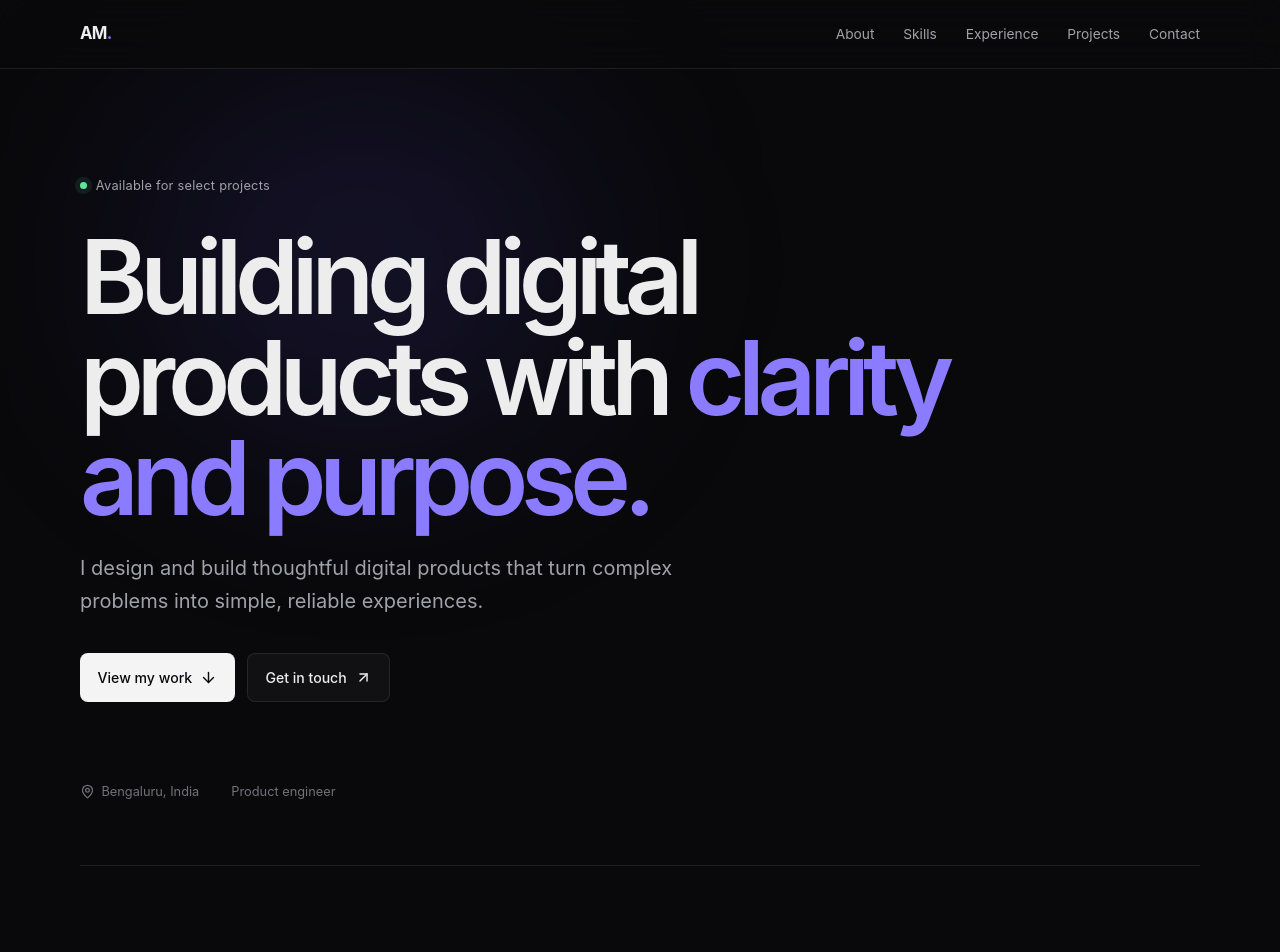
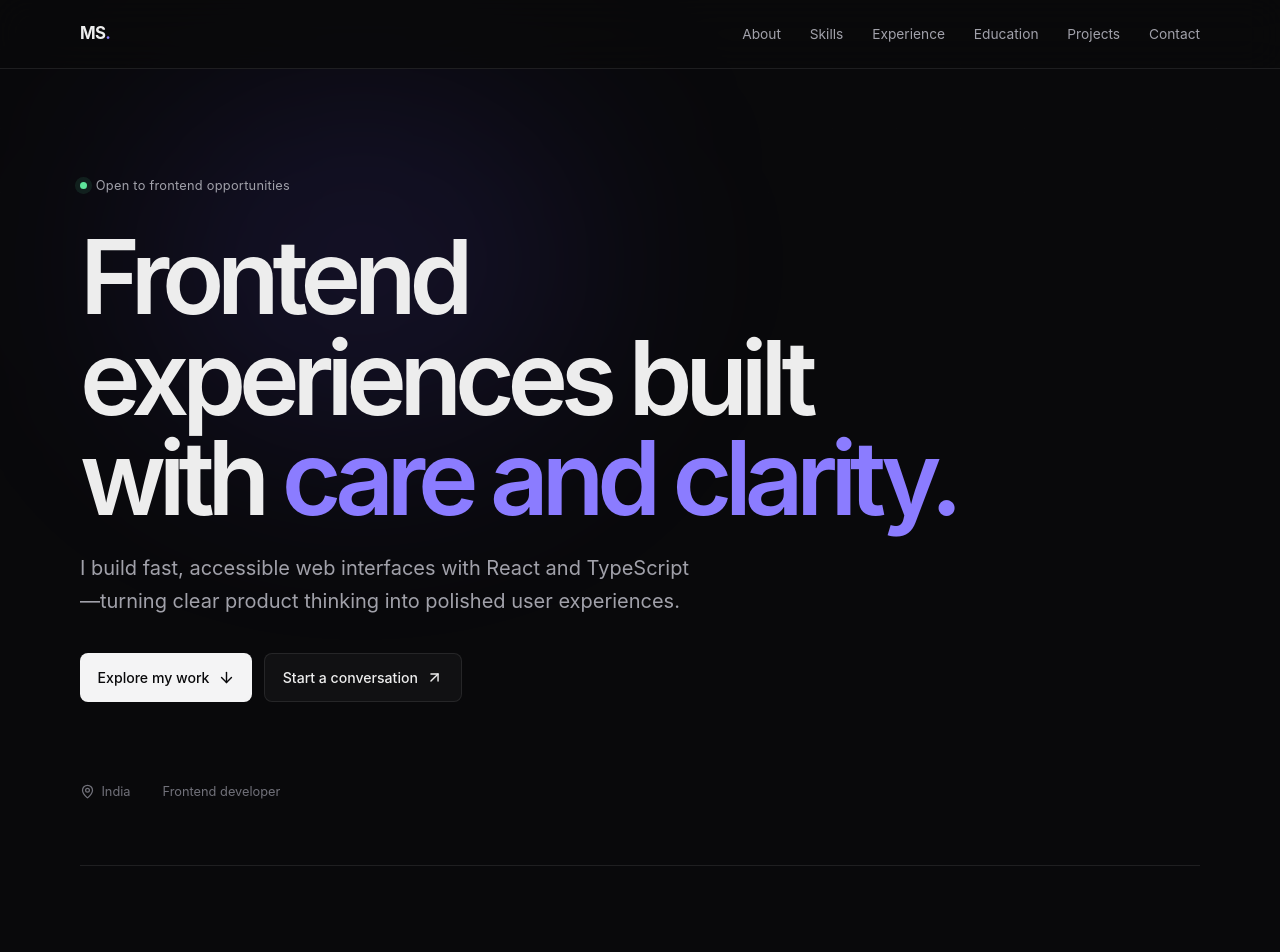
Before and after one commit to ccsalman545/muhammed-salman-portfolio, a React (Vite) app: page / in a window 1280 px wide. Shown: the top 952 px of the page. Built offline with nearby package versions, Linux system fonts and the light colour scheme.

Commit message:
Replace placeholder content with authentic profile

```diff
--- a/src/App.tsx
+++ b/src/App.tsx
@@ -1,8 +1,9 @@
 import {
   ArrowDown,
   ArrowUpRight,
+  Check,
   Code2,
-  ContactRound,
+  GitBranch,
   Mail,
   MapPin,
 } from 'lucide-react'
@@ -13,92 +14,70 @@ import { portfolio } from './data/portfolio'
 function App() {
   return (
     <div id="top">
-      <a className="skip-link" href="#main">Skip to content</a>
+      <a className="skip-link" href="#main">Skip to main content</a>
       <Header />
 
       <main id="main">
         <section className="hero container" aria-labelledby="hero-title">
           <div className="hero-glow" aria-hidden="true" />
-          <div className="availability reveal">
-            <span aria-hidden="true" /> Available for select projects
-          </div>
+          <p className="availability reveal">
+            <span aria-hidden="true" /> {portfolio.availability}
+          </p>
           <h1 id="hero-title" className="reveal delay-1">
-            Building digital products with <span>clarity and purpose.</span>
+            Frontend experiences built with <span>care and clarity.</span>
           </h1>
           <p className="hero-copy reveal delay-2">{portfolio.intro}</p>
           <div className="hero-actions reveal delay-3">
             <a className="button primary" href="#projects">
-              View my work <ArrowDown size={17} />
+              Explore my work <ArrowDown size={17} aria-hidden="true" />
             </a>
             <a className="button secondary" href={`mailto:${portfolio.email}`}>
-              Get in touch <ArrowUpRight size={17} />
+              Start a conversation <ArrowUpRight size={17} aria-hidden="true" />
             </a>
           </div>
-          <div className="hero-meta reveal delay-3">
-            <span><MapPin size={15} /> {portfolio.location}</span>
+          <div className="hero-meta reveal delay-3" aria-label="Profile summary">
+            <span><MapPin size={15} aria-hidden="true" /> {portfolio.location}</span>
             <span>{portfolio.role}</span>
           </div>
         </section>
 
-        <section id="about" className="section container split-section">
-          <SectionHeading eyebrow="01 / About" title="A builder who cares about the details." />
+        <section id="about" className="section container split-section" aria-labelledby="about-title">
+          <SectionHeading id="about-title" eyebrow="01 / About" title="Engineering thoughtful interfaces." />
           <div className="body-copy reveal">
-            <p>{portfolio.about}</p>
-            <p>
-              My approach combines pragmatic engineering, careful interaction design,
-              and close collaboration. The result is software that feels calm, fast,
-              and obvious to use.
-            </p>
+            {portfolio.about.map((paragraph) => <p key={paragraph}>{paragraph}</p>)}
           </div>
         </section>
 
-        <section id="skills" className="section container split-section">
-          <SectionHeading eyebrow="02 / Skills" title="Tools I use to ship quality work." />
-          <ul className="skill-grid reveal" aria-label="Technical skills">
-            {portfolio.skills.map((skill, index) => (
-              <li key={skill}><span>{String(index + 1).padStart(2, '0')}</span>{skill}</li>
-            ))}
-          </ul>
-        </section>
-
-        <section id="experience" className="section container">
-          <SectionHeading eyebrow="03 / Experience" title="Where I’ve made an impact." />
-          <div className="timeline">
-            {portfolio.experience.map((item) => (
-              <article className="timeline-item reveal" key={item.company}>
-                <p className="period">{item.period}</p>
-                <div>
-                  <h3>{item.role}</h3>
-                  <p className="company">{item.company}</p>
-                </div>
-                <p>{item.description}</p>
-              </article>
+        <section id="skills" className="section container split-section" aria-labelledby="skills-title">
+          <SectionHeading id="skills-title" eyebrow="02 / Capabilities" title="A focused frontend toolkit." />
+          <div className="skill-groups reveal">
+            {portfolio.skillGroups.map((group) => (
+              <div className="skill-group" key={group.label}>
+                <h3>{group.label}</h3>
+                <ul aria-label={`${group.label} skills`}>
+                  {group.skills.map((skill) => <li key={skill}>{skill}</li>)}
+                </ul>
+              </div>
             ))}
           </div>
         </section>
 
-        <section id="education" className="section container split-section">
-          <SectionHeading eyebrow="04 / Education" title="The foundation." />
-          <article className="education-card reveal">
-            <div>
-              <p className="period">{portfolio.education.period}</p>
-              <h3>{portfolio.education.degree}</h3>
-              <p>{portfolio.education.school}</p>
-            </div>
-          </article>
-        </section>
-
-        <section id="projects" className="section container">
-          <SectionHeading eyebrow="05 / Projects" title="Selected work." />
-          <div className="project-grid">
-            {portfolio.projects.map((project, index) => (
-              <article className="project-card reveal" key={project.title}>
-                <div className="project-number">0{index + 1}</div>
+        <section id="experience" className="section container" aria-labelledby="experience-title">
+          <SectionHeading id="experience-title" eyebrow="03 / Experience" title="Learning by shipping." />
+          <div className="timeline">
+            {portfolio.experience.map((item) => (
+              <article className="timeline-item reveal" key={item.organization}>
+                <p className="period">{item.period}</p>
                 <div>
-                  <h3>{project.title}</h3>
-                  <p>{project.description}</p>
-                  <ul aria-label={`${project.title} technologies`}>
-                    {project.tags.map((tag) => <li key={tag}>{tag}</li>)}
+                  <h3>{item.role}</h3>
+                  <p className="company">{item.organization}</p>
+                </div>
+                <div>
+                  <p>{item.description}</p>
+                  <ul className="achievement-list">
+                    {item.achievements.map((achievement) => (
+                      <li key={achievement}><Check size={15} aria-hidden="true" />{achievement}</li>
+                    ))}
                   </ul>
                 </div>
               </article>
@@ -106,23 +85,73 @@ function App() {
           </div>
         </section>
 
-        <section id="contact" className="contact section container">
+        <section id="education" className="section container split-section" aria-labelledby="education-title">
+          <SectionHeading id="education-title" eyebrow="04 / Education" title="Continuous, practical learning." />
+          <article className="education-card reveal">
+            <p className="period">{portfolio.education.period}</p>
+            <h3>{portfolio.education.program}</h3>
+            <p className="education-provider">{portfolio.education.provider}</p>
+            <p>{portfolio.education.description}</p>
+          </article>
+        </section>
+
+        <section id="projects" className="section container" aria-labelledby="projects-title">
+          <SectionHeading id="projects-title" eyebrow="05 / Work" title="Selected project." />
+          <div className="project-grid">
+            {portfolio.projects.map((project) => (
+              <article className="project-card reveal" key={project.title}>
+                <div className="project-topline">
+                  <span>{project.label}</span>
+                  <span>2026</span>
+                </div>
+                <div className="project-content">
+                  <div>
+                    <h3>{project.title}</h3>
+                    <p>{project.description}</p>
+                    <ul className="impact-list">
+                      {project.impact.map((item) => <li key={item}>{item}</li>)}
+                    </ul>
+                  </div>
+                  <div className="project-aside">
+                    <ul className="project-tags" aria-label={`${project.title} technologies`}>
+                      {project.tags.map((tag) => <li key={tag}>{tag}</li>)}
+                    </ul>
+                    <div className="project-actions">
+                      <a className="text-link" href={project.liveUrl} target="_blank" rel="noreferrer">
+                        Live site <ArrowUpRight size={16} aria-hidden="true" />
+                      </a>
+                      <a className="text-link" href={project.sourceUrl} target="_blank" rel="noreferrer">
+                        Source code <Code2 size={16} aria-hidden="true" />
+                      </a>
+                    </div>
+                  </div>
+                </div>
+              </article>
+            ))}
+          </div>
+        </section>
+
+        <section id="contact" className="contact section container" aria-labelledby="contact-title">
           <p className="eyebrow reveal">06 / Contact</p>
-          <h2 className="reveal">Have a thoughtful project in mind?</h2>
-          <p className="reveal">I’m always interested in good problems and the people working on them.</p>
-          <a className="contact-link reveal" href={`mailto:${portfolio.email}`}>
-            <Mail size={22} /> {portfolio.email}
-          </a>
+          <h2 id="contact-title" className="reveal">Let’s build something useful.</h2>
+          <p className="reveal">I’m open to frontend opportunities and conversations about thoughtful web products.</p>
+          <div className="contact-actions reveal">
+            <a className="button primary" href={`mailto:${portfolio.email}`}>
+              <Mail size={18} aria-hidden="true" /> Email me
+            </a>
+            <a className="button secondary" href={portfolio.links.github} target="_blank" rel="noreferrer">
+              <GitBranch size={18} aria-hidden="true" /> View GitHub
+            </a>
+          </div>
+          <a className="contact-email reveal" href={`mailto:${portfolio.email}`}>{portfolio.email}</a>
         </section>
       </main>
 
       <footer className="footer">
         <div className="container footer-inner">
           <p>© {new Date().getFullYear()} {portfolio.name}</p>
-          <div className="social-links">
-            <a href={portfolio.links.repository} target="_blank" rel="noreferrer" aria-label="Portfolio source code on GitHub"><Code2 size={19} /></a>
-            <a href={portfolio.links.linkedin} target="_blank" rel="noreferrer" aria-label="LinkedIn"><ContactRound size={19} /></a>
-          </div>
+          <p>Designed and built with React + TypeScript</p>
+          <a href="#top">Back to top <ArrowUpRight size={14} aria-hidden="true" /></a>
         </div>
       </footer>
     </div>
--- a/src/components/Header.tsx
+++ b/src/components/Header.tsx
@@ -2,7 +2,7 @@ import { Menu, X } from 'lucide-react'
 import { useState } from 'react'
 import { portfolio } from '../data/portfolio'
 
-const links = ['About', 'Skills', 'Experience', 'Projects', 'Contact']
+const links = ['About', 'Skills', 'Experience', 'Education', 'Projects', 'Contact']
 
 export function Header() {
   const [open, setOpen] = useState(false)
@@ -11,7 +11,7 @@ export function Header() {
     <header className="site-header">
       <nav className="container nav" aria-label="Primary navigation">
         <a className="brand" href="#top" aria-label={`${portfolio.name}, home`}>
-          AM<span>.</span>
+          MS<span>.</span>
         </a>
         <button
           className="menu-button"
--- a/src/components/SectionHeading.tsx
+++ b/src/components/SectionHeading.tsx
@@ -1,13 +1,14 @@
 type SectionHeadingProps = {
+  id?: string
   eyebrow: string
   title: string
 }
 
-export function SectionHeading({ eyebrow, title }: SectionHeadingProps) {
+export function SectionHeading({ id, eyebrow, title }: SectionHeadingProps) {
   return (
     <div className="section-heading reveal">
       <p className="eyebrow">{eyebrow}</p>
-      <h2>{title}</h2>
+      <h2 id={id}>{title}</h2>
     </div>
   )
 }
--- a/src/data/portfolio.ts
+++ b/src/data/portfolio.ts
@@ -1,65 +1,68 @@
 export const portfolio = {
-  name: 'Alex Morgan',
-  role: 'Product engineer',
-  email: 'hello@alexmorgan.dev',
-  location: 'Bengaluru, India',
+  name: 'Muhammed Salman CC',
+  shortName: 'Salman',
+  role: 'Frontend developer',
+  email: 'salmanmuthu595@gmail.com',
+  location: 'India',
+  availability: 'Open to frontend opportunities',
   intro:
-    'I design and build thoughtful digital products that turn complex problems into simple, reliable experiences.',
-  about:
-    'I am a product-focused software engineer with a strong eye for design. I enjoy working across the stack, shaping ideas from early prototypes into polished products used by real people.',
-  skills: [
-    'TypeScript',
-    'React',
-    'Next.js',
-    'Node.js',
-    'PostgreSQL',
-    'Tailwind CSS',
-    'Figma',
-    'AWS',
+    'I build fast, accessible web interfaces with React and TypeScript—turning clear product thinking into polished user experiences.',
+  about: [
+    'I am a frontend developer focused on building responsive, maintainable interfaces that feel considered at every screen size. I care about semantic HTML, accessibility, performance, and the details that make software easier to use.',
+    'My current work centers on the modern React ecosystem. I take projects from interface planning through implementation, quality checks, version control, and production deployment.',
+  ],
+  skillGroups: [
+    {
+      label: 'Frontend',
+      skills: ['React', 'TypeScript', 'JavaScript', 'HTML', 'CSS', 'Tailwind CSS'],
+    },
+    {
+      label: 'Quality',
+      skills: ['Responsive design', 'Web accessibility', 'SEO fundamentals', 'Performance'],
+    },
+    {
+      label: 'Workflow',
+      skills: ['Git', 'GitHub', 'Vite', 'Netlify', 'npm'],
+    },
   ],
   experience: [
     {
-      company: 'Northstar Labs',
-      role: 'Senior Product Engineer',
-      period: '2023 — Present',
+      organization: 'Independent development',
+      role: 'Frontend Developer',
+      period: '2026 — Present',
       description:
-        'Leading product engineering for a collaborative analytics platform, from system design through accessible frontend delivery.',
-    },
-    {
-      company: 'Orbit Systems',
-      role: 'Software Engineer',
-      period: '2020 — 2023',
-      description:
-        'Built customer-facing workflows and a shared component system that improved consistency across four product teams.',
+        'Designing, building, testing, and deploying responsive React applications with a focus on accessible interaction, maintainable TypeScript, and production performance.',
+      achievements: [
+        'Built and deployed a complete portfolio with automated Git-based delivery.',
+        'Established repeatable build, lint, accessibility, and SEO quality checks.',
+      ],
     },
   ],
   education: {
-    school: 'National Institute of Technology',
-    degree: 'B.Tech in Computer Science & Engineering',
-    period: '2016 — 2020',
+    program: 'Software engineering development',
+    provider: 'Self-directed learning and project-based practice',
+    period: 'Ongoing',
+    description:
+      'Developing practical frontend engineering skills through documentation, deliberate practice, and production projects.',
   },
   projects: [
     {
-      title: 'Relay',
+      title: 'Developer Portfolio',
+      label: 'Featured project',
       description:
-        'A focused workspace for distributed teams to share decisions, track progress, and keep projects moving.',
-      tags: ['React', 'TypeScript', 'Node.js'],
-    },
-    {
-      title: 'Prism',
-      description:
-        'A privacy-first analytics dashboard with real-time reporting and clear, actionable product insights.',
-      tags: ['Next.js', 'PostgreSQL', 'AWS'],
-    },
-    {
-      title: 'Formwork',
-      description:
-        'An accessible form builder that helps small teams publish polished forms without writing code.',
-      tags: ['React', 'Tailwind CSS', 'Figma'],
+        'A recruiter-focused portfolio engineered as a fast, accessible, responsive single-page experience with a typed content model and automated Netlify delivery.',
+      impact: [
+        'Responsive from small mobile screens to wide desktop layouts',
+        'Semantic structure, keyboard support, and reduced-motion behavior',
+        'SEO metadata, social sharing assets, caching, and security headers',
+      ],
+      tags: ['React', 'TypeScript', 'Tailwind CSS', 'Vite', 'Netlify'],
+      liveUrl: 'https://muhammedsalmancc.netlify.app',
+      sourceUrl: 'https://github.com/ccsalman545/muhammed-salman-portfolio',
     },
   ],
   links: {
+    github: 'https://github.com/ccsalman545',
     repository: 'https://github.com/ccsalman545/muhammed-salman-portfolio',
-    linkedin: 'https://www.linkedin.com/',
   },
 } as const
```
